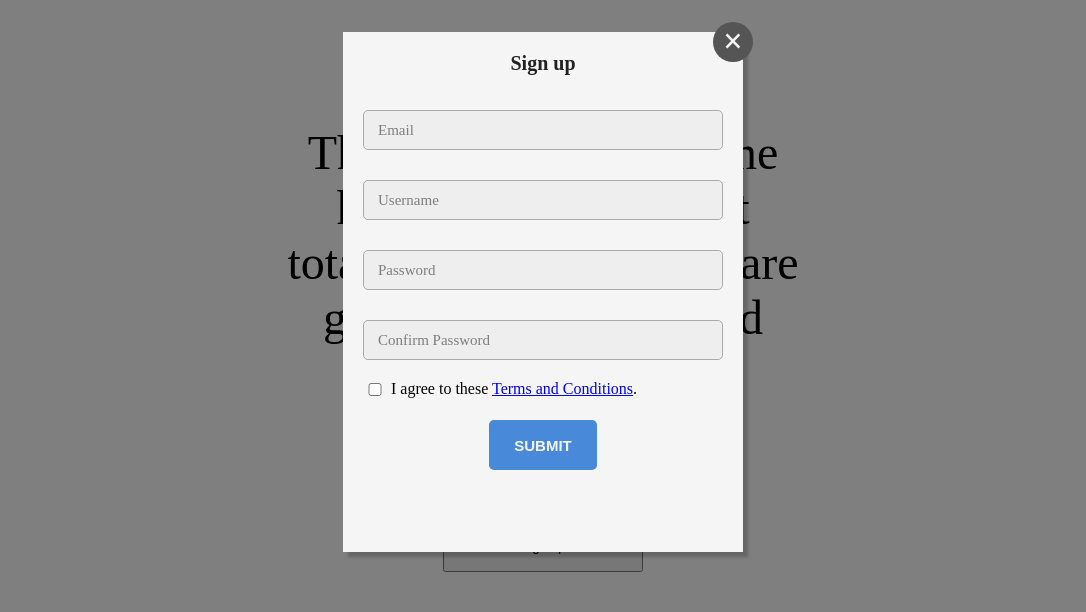
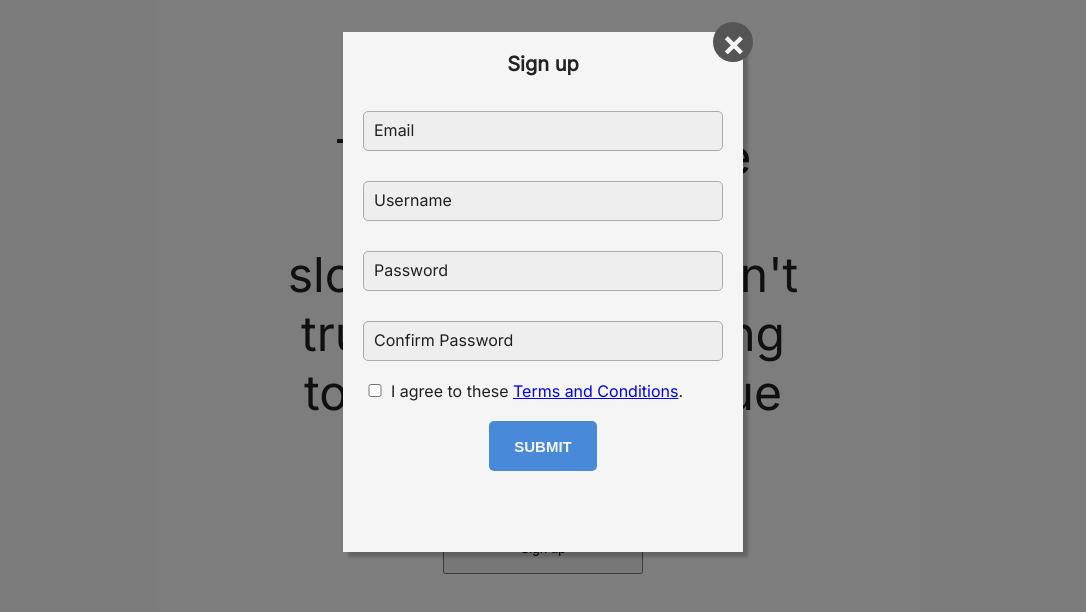
Before and after one commit to MisterCxmpy/quizio-client, a plain HTML site: page index.html in a window 1280 px wide. Both pictures are taken after a click on the button "Sign up". Shown: the part 108-720 px from the top of the page, without its empty margins (97-1183 px from the left). Drawn offline with Linux system fonts and the light colour scheme.

Commit message:
style signup form

```diff
--- a/index.html
+++ b/index.html
@@ -27,20 +27,20 @@
             Sign up
           </div>
           <div class="element">
-            <span class="element-label">Email</span>
             <input class="inputReq" type="text" id="email" required>
+            <span class="element-label" id="email-label">Email</span>
           </div>
           <div class="element">
+            <input class="inputReq" type="text" id="username" required>
             <span class="element-label">Username</span>
-            <input class="inputReq" type="text" id="username" required>
           </div>
           <div class="element">
+            <input class="inputReq" type="password" id="password" required>
             <span class="element-label">Password</span>
-            <input class="inputReq" type="password" id="password" required>
           </div>
           <div class="element">
+            <input class="inputReq" type="password" id="conPassword" required>
             <span class="element-label">Confirm Password</span>
-            <input class="inputReq" type="password" id="conPassword" required>
           </div>
           <div style="display:block; padding: 5px 20px;">
             <input class="inputReq" id="checkbox" type="checkbox"/>
--- a/style.css
+++ b/style.css
@@ -1,5 +1,10 @@
+@import url('https://fonts.googleapis.com/css2?family=Inter&family=Roboto&display=swap');
+
 html, body {
   margin: 0;
+  font-family: 'Inter', sans-serif;
+  background: #fafafa;
+  color: #202020;
 }
 
 header {
@@ -105,15 +110,12 @@ body.showSignupForm .popup-overlay {
 
 .popup .form .element .element-label {
   position: absolute;
-  pointer-events: none;
-  height: 25px;
-  font-size: 15px;
-  margin: auto;
-  color: #7e7e7e;
-  margin-top: 12px;
-  margin-left: 15px;
-  text-align: center;
+  left: 31px;
+  margin-top: 9px;
+  transition: all 0.2s ease-out; /* smooth transition */
+  pointer-events: none; /* label should not interfere with input */
 }
+
 
 .popup .form .element input {
   width: 100%;
@@ -125,6 +127,13 @@ body.showSignupForm .popup-overlay {
   background: #eee;
   border-radius: 5px;
   height: 40px;
+}
+
+.popup .form .element input:focus ~ span,
+.popup .form .element input:valid ~ span {
+  margin-top: -27px;
+  left: 27px;
+  font-size: 20px;
 }
 
 #sign-up {
```
